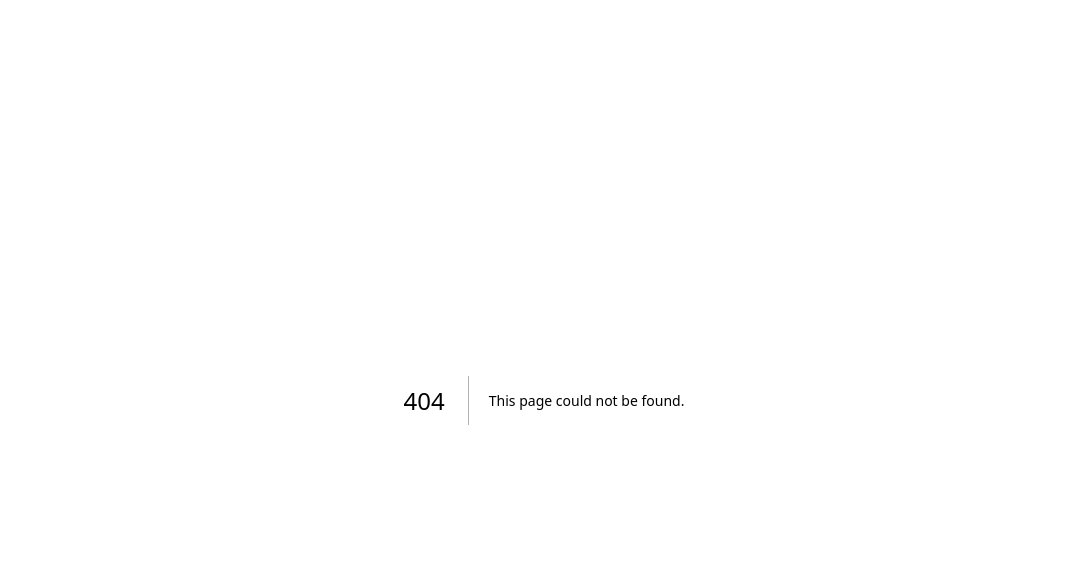
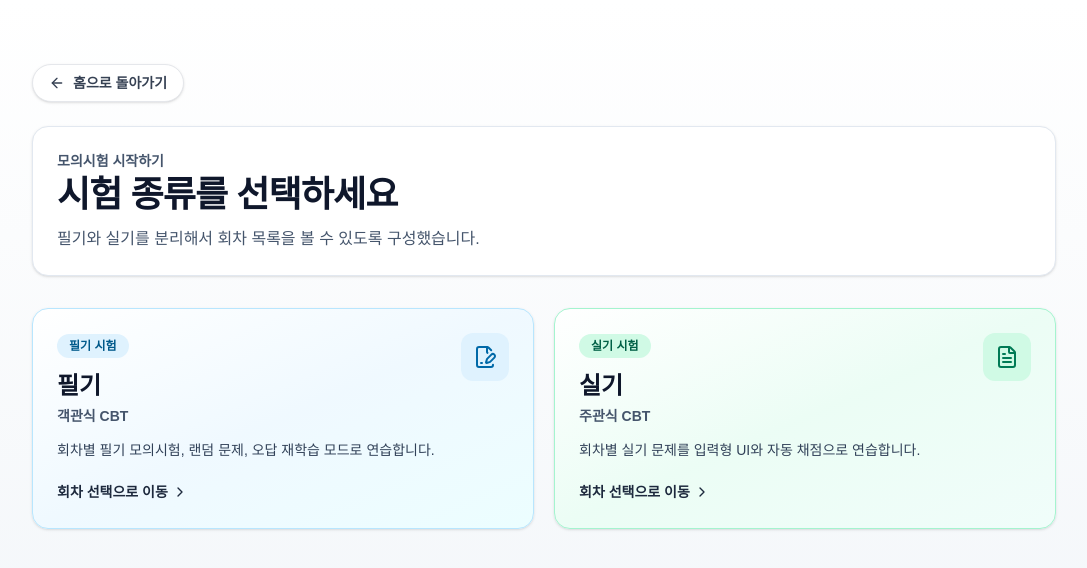
Before and after one commit to b-hyoung/jchsanGi, a Next.js app: page /exam in a window 1280 px wide. Before the commit this address had no page. Shown: the top 568 px of the page, without its empty margins (96-1183 px from the left). Built offline with nearby package versions, Linux system fonts and the light colour scheme.

Commit message:
feat: add exam type selection and split written entry flow

```diff
--- /dev/null
+++ b/app/exam/page.js
@@ -0,0 +1,86 @@
+import Link from 'next/link';
+import { ArrowLeft, ChevronRight, FilePenLine, FileText } from 'lucide-react';
+
+const cards = [
+  {
+    href: '/test',
+    title: '필기',
+    subtitle: '객관식 CBT',
+    description: '회차별 필기 모의시험, 랜덤 문제, 오답 재학습 모드로 연습합니다.',
+    icon: FilePenLine,
+    classes:
+      'border-sky-200 bg-gradient-to-br from-white via-sky-50 to-cyan-50 hover:border-sky-400 hover:shadow-sky-100',
+    iconWrap: 'bg-sky-100 text-sky-700',
+    badge: '필기 시험',
+    badgeClass: 'bg-sky-100 text-sky-800',
+  },
+  {
+    href: '/practical',
+    title: '실기',
+    subtitle: '주관식 CBT',
+    description: '회차별 실기 문제를 입력형 UI와 자동 채점으로 연습합니다.',
+    icon: FileText,
+    classes:
+      'border-emerald-200 bg-gradient-to-br from-white via-emerald-50 to-teal-50 hover:border-emerald-400 hover:shadow-emerald-100',
+    iconWrap: 'bg-emerald-100 text-emerald-700',
+    badge: '실기 시험',
+    badgeClass: 'bg-emerald-100 text-emerald-800',
+  },
+];
+
+export default function ExamTypeSelectionPage() {
+  return (
+    <main className="min-h-screen bg-gradient-to-b from-white via-slate-50 to-slate-100 px-4 py-10 md:py-16">
+      <div className="mx-auto max-w-5xl">
+        <Link
+          href="/"
+          className="mb-6 inline-flex items-center rounded-full border border-gray-200 bg-white px-4 py-2 text-sm font-semibold text-gray-700 shadow-sm hover:bg-gray-50"
+        >
+          <ArrowLeft className="mr-2 h-4 w-4" />
+          홈으로 돌아가기
+        </Link>
+
+        <div className="mb-8 rounded-2xl border border-slate-200 bg-white p-6 shadow-sm">
+          <p className="text-sm font-semibold text-slate-600">모의시험 시작하기</p>
+          <h1 className="mt-1 text-3xl font-extrabold tracking-tight text-slate-900 md:text-4xl">
+            시험 종류를 선택하세요
+          </h1>
+          <p className="mt-3 text-sm leading-6 text-slate-600 md:text-base">
+            필기와 실기를 분리해서 회차 목록을 볼 수 있도록 구성했습니다.
+          </p>
+        </div>
+
+        <div className="grid gap-5 md:grid-cols-2">
+          {cards.map((card) => {
+            const Icon = card.icon;
+            return (
+              <Link
+                key={card.href}
+                href={card.href}
+                className={`group rounded-2xl border p-6 shadow-sm transition hover:-translate-y-0.5 hover:shadow-lg ${card.classes}`}
+              >
+                <div className="flex items-start justify-between gap-4">
+                  <div>
+                    <span className={`inline-flex rounded-full px-3 py-1 text-xs font-bold ${card.badgeClass}`}>
+                      {card.badge}
+                    </span>
+                    <h2 className="mt-3 text-2xl font-extrabold text-slate-900">{card.title}</h2>
+                    <p className="mt-1 text-sm font-semibold text-slate-600">{card.subtitle}</p>
+                    <p className="mt-3 text-sm leading-6 text-slate-700">{card.description}</p>
+                  </div>
+                  <div className={`flex h-12 w-12 shrink-0 items-center justify-center rounded-xl ${card.iconWrap}`}>
+                    <Icon className="h-6 w-6" />
+                  </div>
+                </div>
+                <div className="mt-5 inline-flex items-center text-sm font-bold text-slate-800">
+                  회차 선택으로 이동
+                  <ChevronRight className="ml-1 h-4 w-4 transition group-hover:translate-x-0.5" />
+                </div>
+              </Link>
+            );
+          })}
+        </div>
+      </div>
+    </main>
+  );
+}
--- a/app/page.js
+++ b/app/page.js
@@ -95,7 +95,7 @@ export default function Home() {
           </div>
           <div className="mt-8 flex flex-col items-center">
             <Link
-              href="/test"
+              href="/exam"
               className="px-8 py-4 bg-sky-600 text-white font-bold text-lg rounded-full hover:bg-sky-700 transition-transform transform hover:scale-105 focus:outline-none focus:ring-4 focus:ring-sky-300 inline-flex items-center shadow-lg shadow-sky-200"
             >
               모의시험 시작하기 <ArrowRight className="ml-2 w-5 h-5" />
--- a/app/test/page.js
+++ b/app/test/page.js
@@ -112,6 +112,8 @@ const sessionsByYear = [
   },
 ];
 
+const writtenSessionsByYear = sessionsByYear.filter((group) => group.year !== '실기');
+
 export default function TestSelectionPage() {
   const [resumeMap, setResumeMap] = useState({});
   const [unknownProblems, setUnknownProblems] = useState([]);
@@ -155,13 +157,16 @@ export default function TestSelectionPage() {
   }, []);
 
   useEffect(() => {
-    refreshClientStoredState();
+    const timerId = window.setTimeout(() => {
+      refreshClientStoredState();
+    }, 0);
     const onFocus = () => refreshClientStoredState();
     const onStorage = () => refreshClientStoredState();
     window.addEventListener('focus', onFocus);
     window.addEventListener('storage', onStorage);
     document.addEventListener('visibilitychange', onFocus);
     return () => {
+      window.clearTimeout(timerId);
       window.removeEventListener('focus', onFocus);
       window.removeEventListener('storage', onStorage);
       document.removeEventListener('visibilitychange', onFocus);
@@ -171,7 +176,7 @@ export default function TestSelectionPage() {
   useEffect(() => {
     try {
       if (!window.localStorage.getItem(PATCH_REWARD_STORAGE_KEY)) {
-        setShowPatchRewardModal(true);
+        window.setTimeout(() => setShowPatchRewardModal(true), 0);
       }
     } catch {}
   }, []);
@@ -262,6 +267,14 @@ export default function TestSelectionPage() {
       <main className="container mx-auto px-4 py-16 md:py-24">
         <div className="max-w-3xl mx-auto">
           <div className="text-center mb-12">
+            <div className="mb-4">
+              <Link
+                href="/exam"
+                className="inline-flex items-center rounded-full border border-gray-200 bg-white px-4 py-2 text-sm font-semibold text-gray-700 shadow-sm hover:bg-gray-50"
+              >
+                필기/실기 선택으로 돌아가기
+              </Link>
+            </div>
             <h1 className="text-4xl md:text-5xl font-extrabold text-sky-900 tracking-tight">모의시험 회차 선택</h1>
             <p className="mt-4 text-lg text-gray-600">원하는 회차를 선택하여 실전처럼 연습을 시작하세요.</p>
           </div>
@@ -385,7 +398,7 @@ export default function TestSelectionPage() {
           )}
 
           <div className="space-y-4">
-            {sessionsByYear.map((yearGroup) => (
+            {writtenSessionsByYear.map((yearGroup) => (
               <details
                 key={yearGroup.year}
                 className="bg-white/70 backdrop-blur-sm rounded-2xl shadow-lg border border-gray-200/50 open:border-sky-300"
@@ -406,12 +419,19 @@ export default function TestSelectionPage() {
                 <div className="px-4 pb-4 md:px-6 md:pb-6 space-y-3">
                   {yearGroup.sessions.map((session) => {
                     const resume = resumeMap[String(session.id)];
-                    const targetHref = String(session.id).startsWith('pdfpack-')
-                      ? `/test/pdf-pack/${String(session.id).slice('pdfpack-'.length)}/quiz`
-                      : `/test/${session.id}`;
-                    const resumeHref = String(session.id).startsWith('pdfpack-')
-                      ? `/test/pdf-pack/${String(session.id).slice('pdfpack-'.length)}/quiz?p=${resume?.problemNumber}&resume=1`
-                      : `/test/${session.id}?p=${resume?.problemNumber}&resume=1`;
+                    const sessionIdText = String(session.id);
+                    const isPdfPack = sessionIdText.startsWith('pdfpack-');
+                    const isPractical = sessionIdText.startsWith('practical-industrial-');
+                    const targetHref = isPdfPack
+                      ? `/test/pdf-pack/${sessionIdText.slice('pdfpack-'.length)}/quiz`
+                      : isPractical
+                        ? `/practical/${sessionIdText}`
+                        : `/test/${sessionIdText}`;
+                    const resumeHref = isPdfPack
+                      ? `/test/pdf-pack/${sessionIdText.slice('pdfpack-'.length)}/quiz?p=${resume?.problemNumber}&resume=1`
+                      : isPractical
+                        ? `/practical/${sessionIdText}?resume=1`
+                        : `/test/${sessionIdText}?p=${resume?.problemNumber}&resume=1`;
                     return (
                       <div key={session.id} className="space-y-2">
                         <Link
--- a/app/test/random/page.js
+++ b/app/test/random/page.js
@@ -1,5 +1,6 @@
 import fs from 'fs/promises';
 import path from 'path';
+import { randomUUID } from 'crypto';
 import { notFound } from 'next/navigation';
 import Quiz from '../[sessionId]/Quiz';
 
@@ -167,7 +168,7 @@ export default async function RandomTestPage({ searchParams: searchParamsPromise
   const shouldResume = String(searchParams?.resume) === '1';
   const initialProblemNumber = Number(searchParams?.p);
   const validInitialProblemNumber = Number.isNaN(initialProblemNumber) ? null : initialProblemNumber;
-  const seed = String(searchParams?.seed || `${Date.now()}-${Math.random().toString(36).slice(2, 8)}`);
+  const seed = String(searchParams?.seed || randomUUID());
 
   let data;
   try {
```
